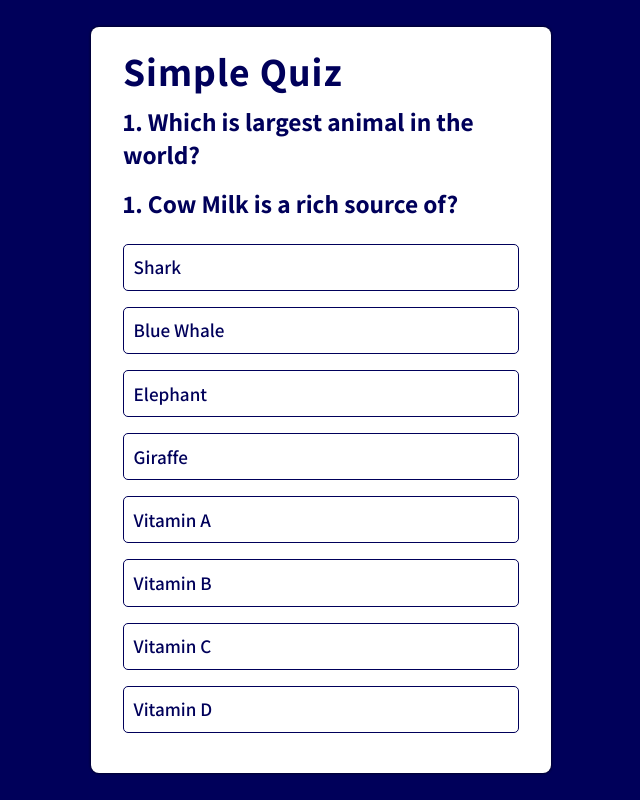
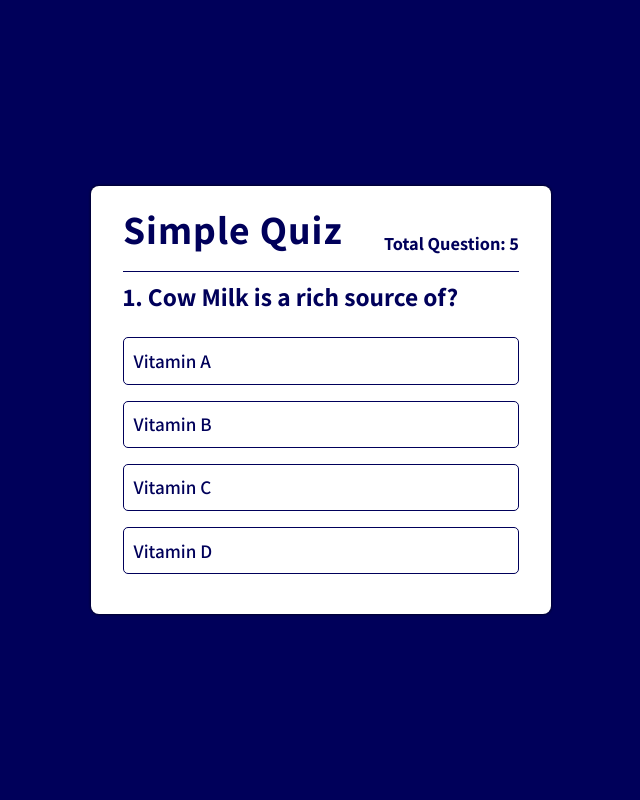
Before and after one commit to mmj030703/Quiz-App, a plain HTML site: page index.html in a window 1280 px wide. Shown: the whole page, without its empty margins (319-959 px from the left). Drawn offline with Linux system fonts and the light colour scheme.

Commit message:
Updated index.html

```diff
--- a/index.html
+++ b/index.html
@@ -8,16 +8,16 @@
 </head>
 <body>
     <div class="quiz_container">
-        <h2>Simple Quiz</h2>
-        <p class="question">1. Which is largest animal in the world?</p>
+        <div class="header">
+            <h2>Simple Quiz</h2>
+            <p>Total Question: 5</p>
+        </div>
+        <!-- Question to be pasted here using DOM manipulation -->
         <div class="options">
-            <div class="option option1">Shark</div>
-            <div class="option option2">Blue Whale</div>
-            <div class="option option3">Elephant</div>
-            <div class="option option4">Giraffe</div>
+            <!-- Options to be pasted here using DOM manipulation -->
         </div>
         <button class="next">Next</button>
     </div>
-    <script src="./script.js"></script>
+    <script src="./script.js" defer></script>
 </body>
 </html>
```
